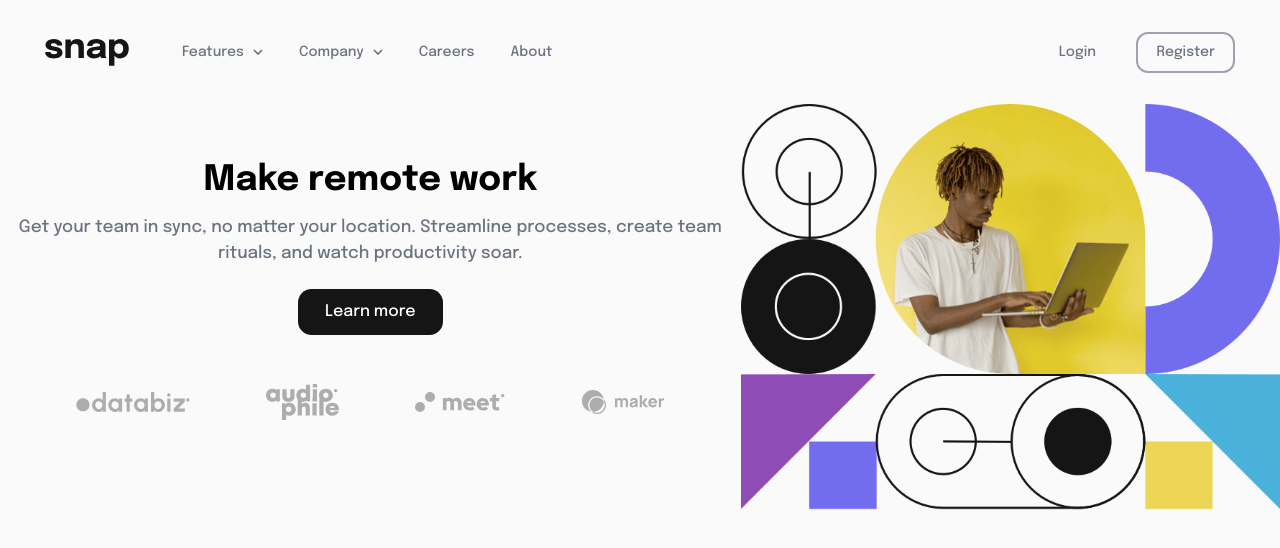
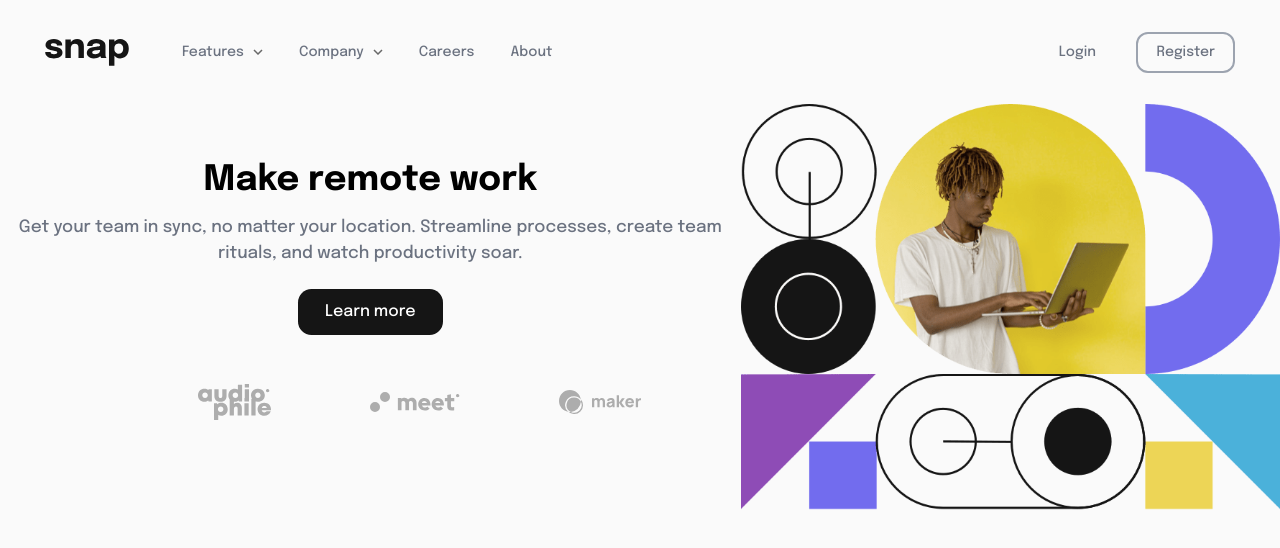
Before and after one commit to mfkutz/snap-frontendMentor, a React (Vite) app: page / in a window 1280 px wide. Shown: the top 548 px of the page. Built offline with nearby package versions, Linux system fonts and the light colour scheme.

Commit message:
delete databiz

```diff
--- a/src/components/Hero.jsx
+++ b/src/components/Hero.jsx
@@ -1,6 +1,6 @@
 import mobile from '../images/mobile.png'
 import desktop from '../images/desktop.png'
-import ClientDataBiz from '../components/svg/ClientDataBiz'
+
 import ClientAudioPhile from '../components/svg/ClientAudioPhile'
 import ClientMeet from '../components/svg/ClientMeet'
 import ClientMaker from '../components/svg/ClientMaker'
@@ -17,7 +17,7 @@ const Hero = () => {
 
                 <div className='flex items-center justify-evenly '>
                     <div className=''>
-                        <ClientDataBiz />
+
                     </div>
                     <div>
                         <ClientAudioPhile />
--- a/src/components/svg/ClientDatabiz.jsx
+++ b/src/components/svg/ClientDatabiz.jsx
@@ -3,7 +3,6 @@ import React from 'react'
 const ClientDatabiz = () => {
     return (
         <svg
-            className='text-[12px]'
             width="114"
             height="20"
             xmlns="http://www.w3.org/2000/svg">
```
